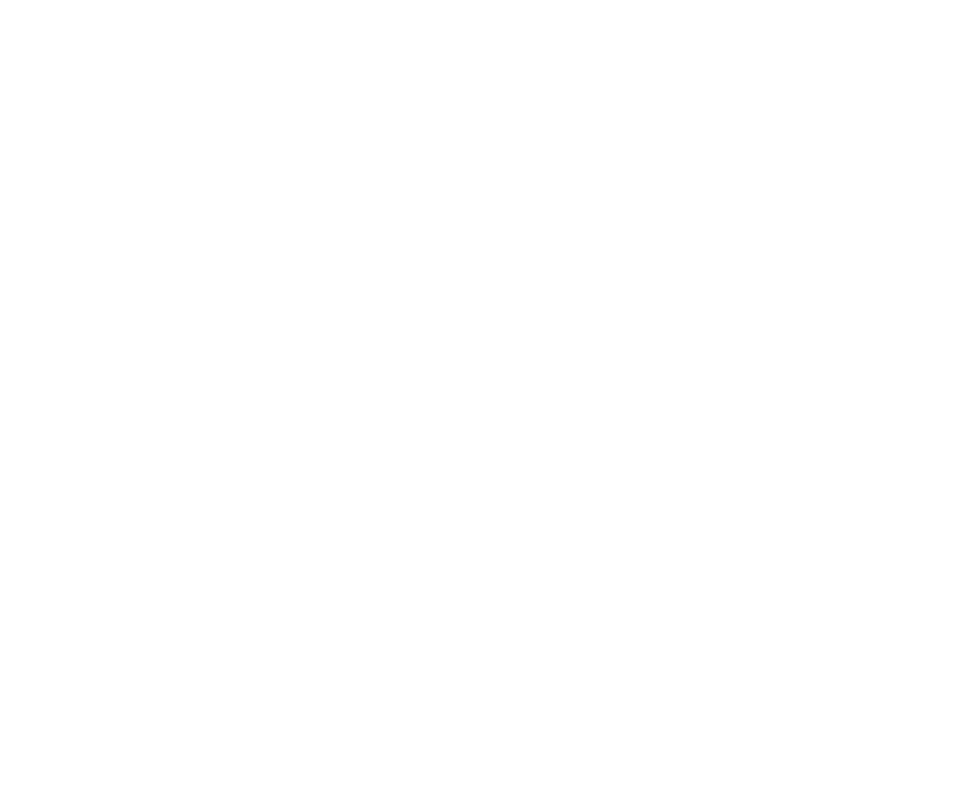
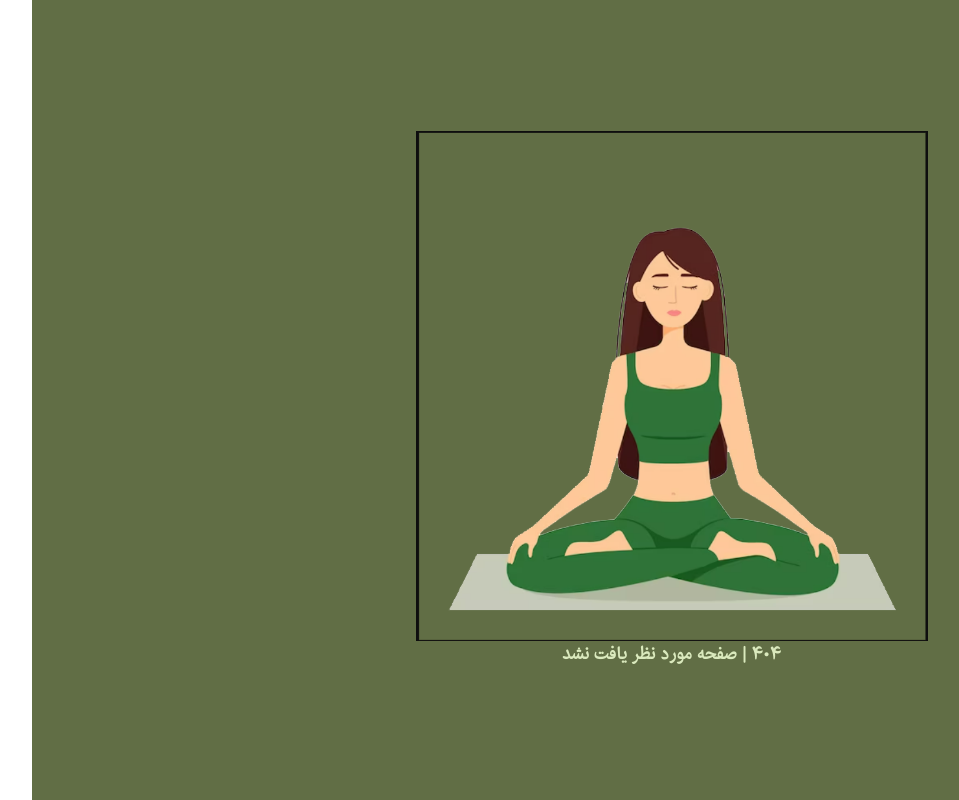
Before and after one commit to AKA-Abdol/yoga-mohadese, a React (Create React App) app: page /404 in a window 1280 px wide. Before the commit this address had no page. Shown: the whole page, without its empty margins (2-961 px from the left). Built offline with nearby package versions, Linux system fonts and the light colour scheme.

Commit message:
feat(admin): 404 done

```diff
--- a/src/App.tsx
+++ b/src/App.tsx
@@ -8,6 +8,7 @@
 import Auth from "./pages/Auth";
 import BodyLayout from "./components/layout/BodyLayout";
 import Admin from "./pages/Admin";
+import PageNotFound from "./pages/PageNotFound";
 function App() {
   return (
     <BrowserRouter>
@@ -19,10 +20,11 @@
           <Route path="contact" element={<Contact />} />
           <Route path="terms" element={<Terms />} />
           <Route path="reserve" element={<Reserve />} />
+          <Route path="admin" element={<Admin />} />
+          <Route path="404" element={<PageNotFound />} />
 
-          <Route path="admin" element={<Admin />} />
           <Route path="" element={<Navigate to={"/auth"} />} />
-          <Route path="redirect" element={<Navigate to={"/"} />} />
+          <Route path="*" element={<Navigate to={"/404"} />} />
         </Route>
       </Routes>
     </BrowserRouter>
--- /dev/null
+++ b/src/pages/PageNotFound.tsx
@@ -0,0 +1,21 @@
+import { FC } from "react";
+import NotFoundImage from "../assets/images/404.png";
+
+const PageNotFound: FC = () => {
+  return (
+    <div className="w-full h-full flex justify-center items-center">
+      <div className="w-1/2 lg:w-2/5 h-1/2 flex flex-col justify-center">
+        <img
+          src={NotFoundImage}
+          alt="404"
+          className="w-full object-contain"
+        />
+        <p className="text-center text-normal md:text-lg text-primary-light">
+          ۴۰۴ | صفحه مورد نظر یافت نشد
+        </p>
+      </div>
+    </div>
+  );
+};
+
+export default PageNotFound;
```
Also changed, not shown: src/assets/images/404.png (added).
